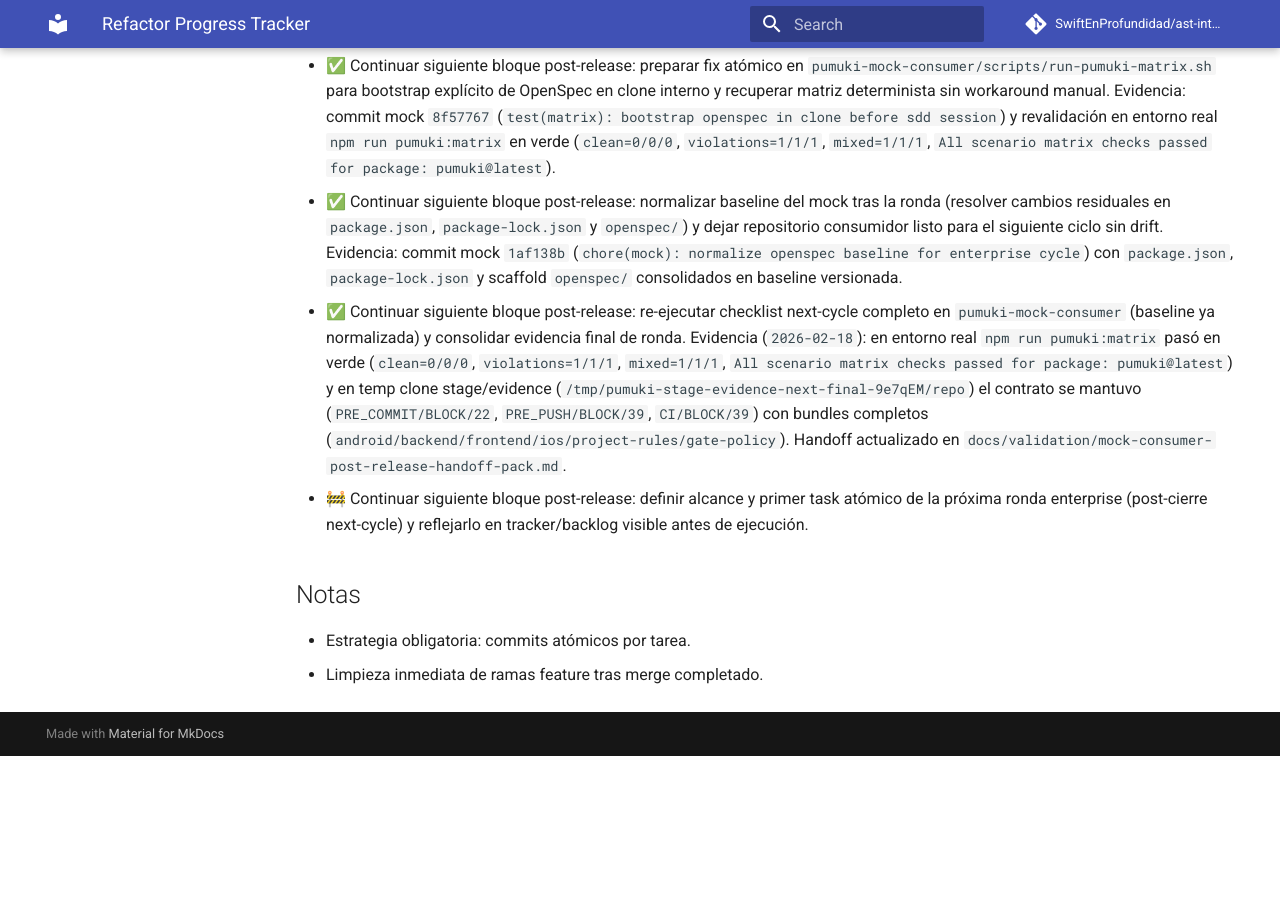
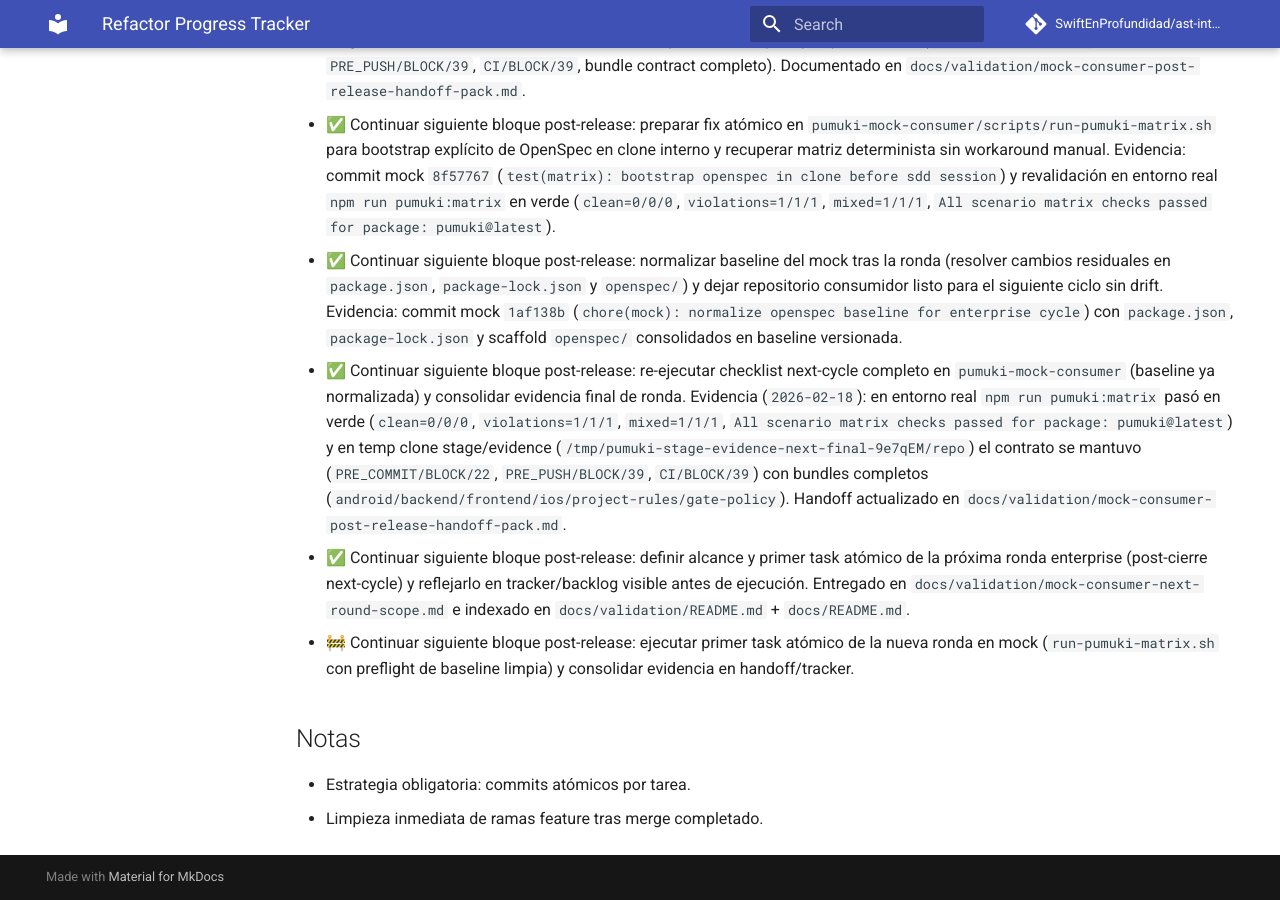
Before and after one commit to SwiftEnProfundidad/ast-intelligence-hooks, an MkDocs documentation site: the page built from docs/REFRACTOR_PROGRESS.md, in a window 1280 px wide and 900 px high, scrolled down 19213 px. Built offline with MkDocs 1.6.1 and Material for MkDocs 9.7.7, drawn with Linux system fonts in a browser that asks for light colours; comment, search, counter and statistics services are not loaded; before the commit the page ends 19969 px from its top, so only the background shows below that; some of the changed text lies outside the part shown.

Commit message:
docs(validation): define next-round scope and first atomic task

```diff
--- a/docs/REFRACTOR_PROGRESS.md
+++ b/docs/REFRACTOR_PROGRESS.md
@@ -13,7 +13,8 @@ Estado consolidado del refactor con seguimiento de tareas y evidencia del avance
 - ✅ Normalizar baseline de `pumuki-mock-consumer` tras la ronda actual (resolver cambios residuales en `package.json`, `package-lock.json` y `openspec/`).
 - ✅ Re-ejecutar checklist operativo next-cycle completo en mock real con baseline limpia.
 - ✅ Actualizar handoff + tracker con cierre final de ronda y dejar siguiente tarea activa.
-- 🚧 Preparar siguiente bloque post-release con alcance acotado (objetivo, criterios de aceptación y primer task atómico) para iniciar la próxima ronda sin ambigüedad.
+- ✅ Preparar siguiente bloque post-release con alcance acotado (objetivo, criterios de aceptación y primer task atómico) para iniciar la próxima ronda sin ambigüedad.
+- 🚧 Ejecutar primer task atómico de la nueva ronda: guardrail de baseline limpia en `scripts/run-pumuki-matrix.sh` del mock (fail-fast + guía explícita).
 
 ## Fase 1 — Crítico (bloquea release)
 - ✅ Corregir `jest.config.js` para descubrir y ejecutar tests TS reales de Jest (`*.spec.ts`) con `babel-jest`.
@@ -395,7 +396,8 @@ Estado consolidado del refactor con seguimiento de tareas y evidencia del avance
 - ✅ Continuar siguiente bloque post-release: preparar fix atómico en `pumuki-mock-consumer/scripts/run-pumuki-matrix.sh` para bootstrap explícito de OpenSpec en clone interno y recuperar matriz determinista sin workaround manual. Evidencia: commit mock `8f57767` (`test(matrix): bootstrap openspec in clone before sdd session`) y revalidación en entorno real `npm run pumuki:matrix` en verde (`clean=0/0/0`, `violations=1/1/1`, `mixed=1/1/1`, `All scenario matrix checks passed for package: pumuki@latest`).
 - ✅ Continuar siguiente bloque post-release: normalizar baseline del mock tras la ronda (resolver cambios residuales en `package.json`, `package-lock.json` y `openspec/`) y dejar repositorio consumidor listo para el siguiente ciclo sin drift. Evidencia: commit mock `1af138b` (`chore(mock): normalize openspec baseline for enterprise cycle`) con `package.json`, `package-lock.json` y scaffold `openspec/` consolidados en baseline versionada.
 - ✅ Continuar siguiente bloque post-release: re-ejecutar checklist next-cycle completo en `pumuki-mock-consumer` (baseline ya normalizada) y consolidar evidencia final de ronda. Evidencia (`2026-02-18`): en entorno real `npm run pumuki:matrix` pasó en verde (`clean=0/0/0`, `violations=1/1/1`, `mixed=1/1/1`, `All scenario matrix checks passed for package: pumuki@latest`) y en temp clone stage/evidence (`/tmp/pumuki-stage-evidence-next-final-9e7qEM/repo`) el contrato se mantuvo (`PRE_COMMIT/BLOCK/22`, `PRE_PUSH/BLOCK/39`, `CI/BLOCK/39`) con bundles completos (`android/backend/frontend/ios/project-rules/gate-policy`). Handoff actualizado en `docs/validation/mock-consumer-post-release-handoff-pack.md`.
-- 🚧 Continuar siguiente bloque post-release: definir alcance y primer task atómico de la próxima ronda enterprise (post-cierre next-cycle) y reflejarlo en tracker/backlog visible antes de ejecución.
+- ✅ Continuar siguiente bloque post-release: definir alcance y primer task atómico de la próxima ronda enterprise (post-cierre next-cycle) y reflejarlo en tracker/backlog visible antes de ejecución. Entregado en `docs/validation/mock-consumer-next-round-scope.md` e indexado en `docs/validation/README.md` + `docs/README.md`.
+- 🚧 Continuar siguiente bloque post-release: ejecutar primer task atómico de la nueva ronda en mock (`run-pumuki-matrix.sh` con preflight de baseline limpia) y consolidar evidencia en handoff/tracker.
 
 ## Notas
 - Estrategia obligatoria: commits atómicos por tarea.
```
Also changed, not shown: docs/README.md (+1 -0 lines), docs/validation/README.md (+1 -0 lines), docs/validation/mock-consumer-next-round-scope.md (added, +28 -0 lines).
